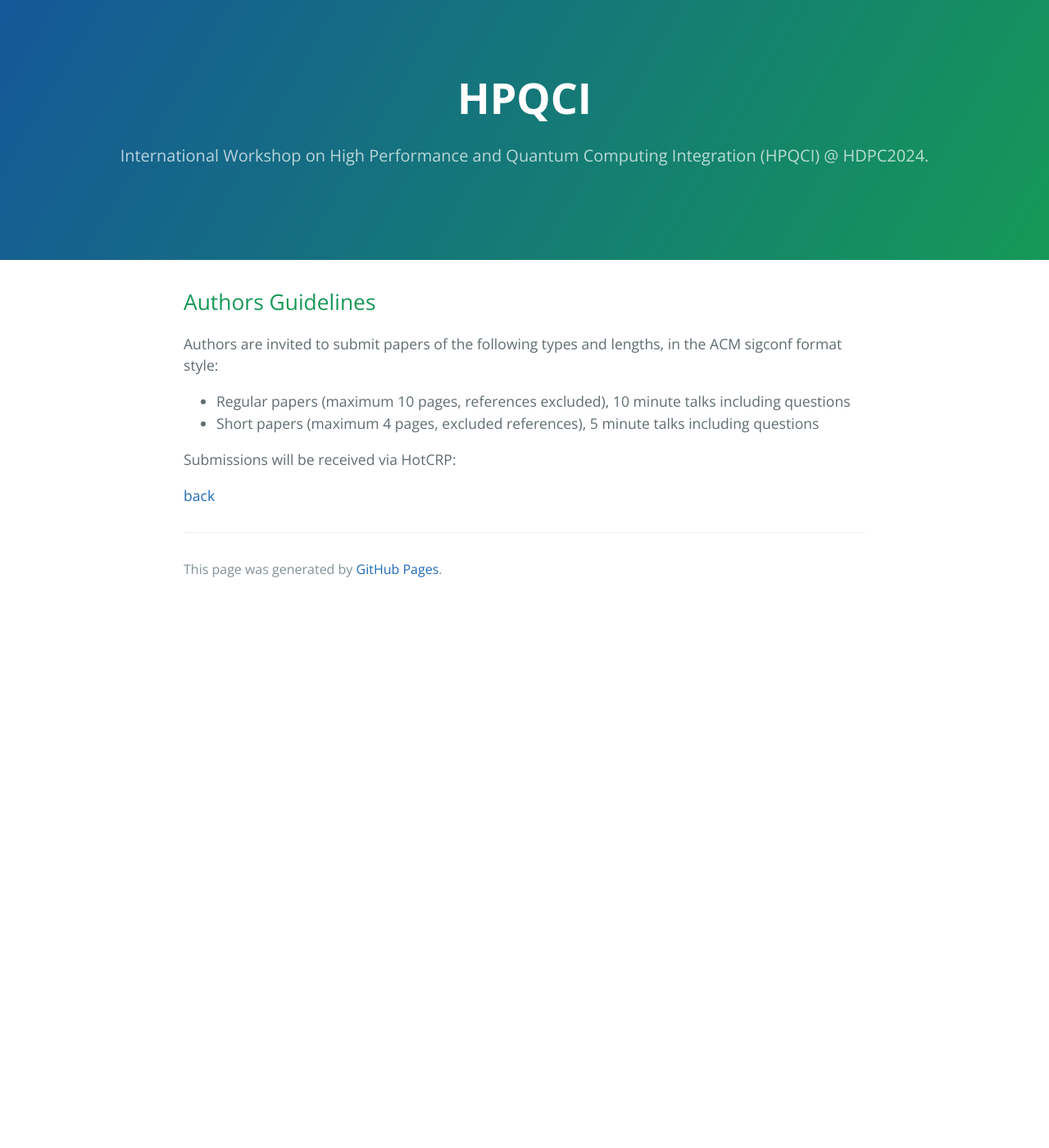
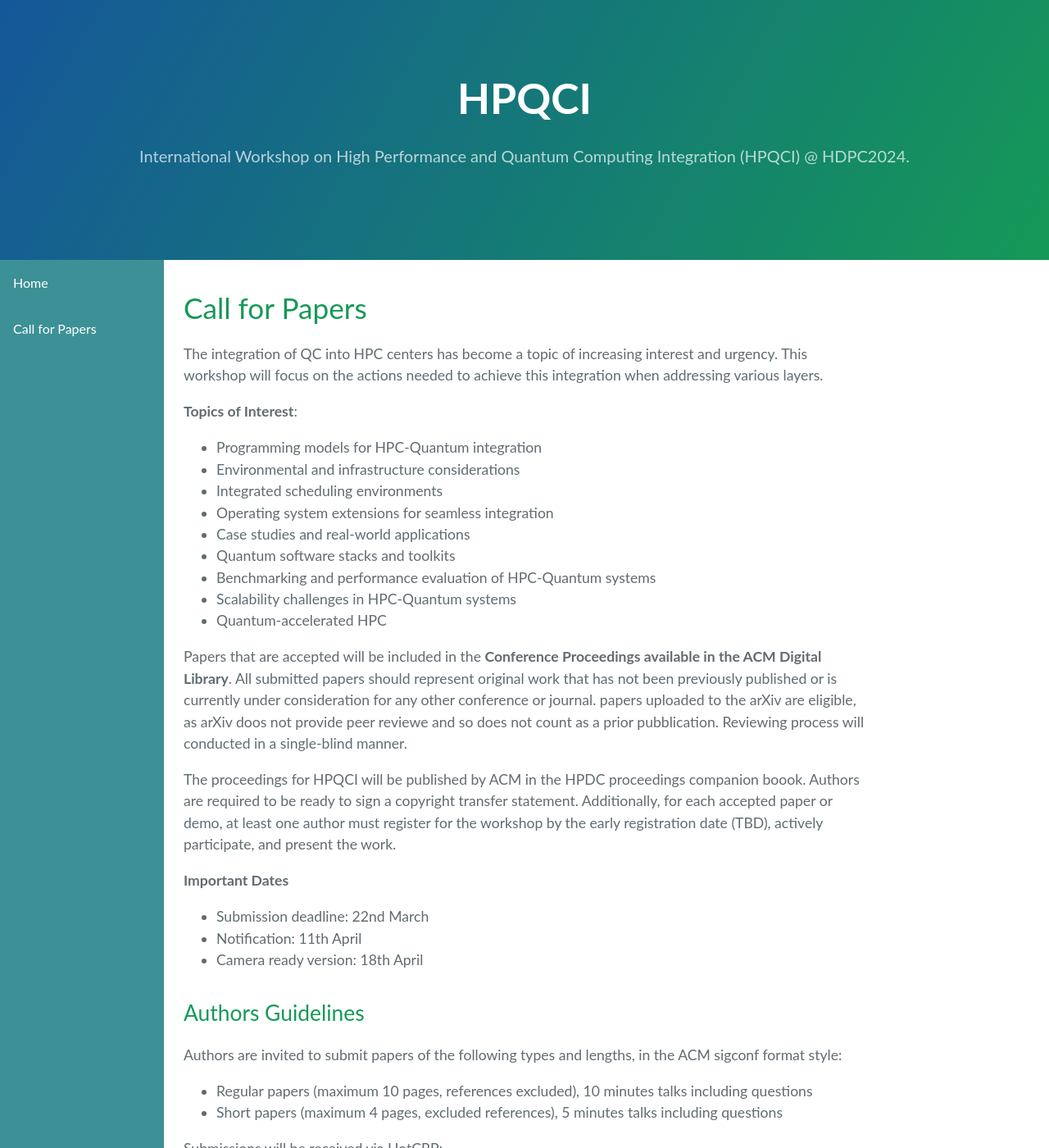
Before and after one commit to HPQCI/HPQCI.github.io, a Jekyll site: the page built from another-page.md, in a window 1280 px wide and 1400 px high. Shown: the whole window at 82% size. Built offline with Jekyll 4.4.1, drawn with Linux system fonts in a browser that asks for light colours.

Commit message:
side bar

```diff
--- a/_layouts/default.html
+++ b/_layouts/default.html
@@ -12,6 +12,64 @@
     <meta name="apple-mobile-web-app-status-bar-style" content="black-translucent">
     <link rel="stylesheet" href="{{ '/assets/css/style.css?v=' | append: site.github.build_revision | relative_url }}">
     {% include head-custom.html %}
+
+    <style>
+      body {
+        margin: 0;
+        font-family: "Lato", sans-serif;
+      }
+
+      .sidebar {
+        margin: 0;
+        padding: 0;
+        width: 200px;
+        background-color: #3c9196;
+        position: fixed;
+        height: 100%;
+        overflow: auto;
+      }
+
+      .sidebar a {
+        display: block;
+        color: white;
+        padding: 16px;
+        text-decoration: none;
+      }
+
+      .sidebar a.active {
+        background-color: #155b95;
+        color: white;
+      }
+
+      .sidebar a:hover:not(.active) {
+        background-color: #555;
+        color: white;
+      }
+
+      div.content {
+        margin-left: 200px;
+        padding: 1px 16px;
+        height: 1000px;
+      }
+
+      @media screen and (max-width: 700px) {
+        .sidebar {
+          width: 100%;
+          height: auto;
+          position: relative;
+        }
+        .sidebar a {float: left;}
+        div.content {margin-left: 0;}
+      }
+
+      @media screen and (max-width: 400px) {
+        .sidebar a {
+          text-align: center;
+          float: none;
+        }
+      }
+    </style>
+
   </head>
   <body>
     <a id="skip-to-content" href="#content">Skip to the content.</a>
@@ -28,6 +86,11 @@
       {% endif %}
     </header>
 
+    <div class="sidebar">
+      <a href="./">Home</a>
+      <a href="another-page.html">Call for Papers</a>
+    </div>
+
     <main id="content" class="main-content" role="main">
       {{ content }}
 
--- a/another-page.md
+++ b/another-page.md
@@ -1,17 +1,41 @@
 ---
 layout: default
-title: Authors Guidleines
+title: Call for Papers
 ---
+
+# Call for Papers
+
+The integration of QC into HPC centers has become a topic of increasing interest and urgency. This workshop will focus on the actions needed to achieve this integration when addressing various layers.
+
+**Topics of Interest**:
+
+*	Programming models for HPC-Quantum integration
+*	Environmental and infrastructure considerations
+*	Integrated scheduling environments
+*	Operating system extensions for seamless integration
+*	Case studies and real-world applications
+*	Quantum software stacks and toolkits
+*	Benchmarking and performance evaluation of HPC-Quantum systems
+*	Scalability challenges in HPC-Quantum systems
+*	Quantum-accelerated HPC
+
+Papers that are accepted will be included in the **Conference Proceedings available in the ACM Digital Library**. All submitted papers should represent original work that has not been previously published or is currently under consideration for any other conference or journal. papers uploaded to the arXiv are eligible, as arXiv doos not provide peer reviewe and so does not count as a prior pubblication. Reviewing process will conducted in a single-blind manner.
+
+The proceedings for HPQCI will be published by ACM in the HPDC proceedings companion boook. Authors are required to be ready to sign a copyright transfer statement. Additionally, for each accepted paper or demo, at least one author must register for the workshop by the early registration date (TBD), actively participate, and present the work.
+
+**Important Dates**
+*	Submission deadline: 22nd March
+*	Notification: 11th April
+*	Camera ready version: 18th April
 
 ## Authors Guidelines
 
 Authors are invited to submit papers of the following types and lengths, in the ACM sigconf format style:
 
-*	Regular papers (maximum 10 pages, references excluded), 10 minute talks including questions
-*	Short papers (maximum 4 pages, excluded references), 5 minute talks including questions
+*	Regular papers (maximum 10 pages, references excluded), 10 minutes talks including questions
+*	Short papers (maximum 4 pages, excluded references), 5 minutes talks including questions
 
 Submissions will be received via HotCRP:
 
 
-
 [back](./)
```
Also changed, not shown: index.md (+0 -37 lines).
